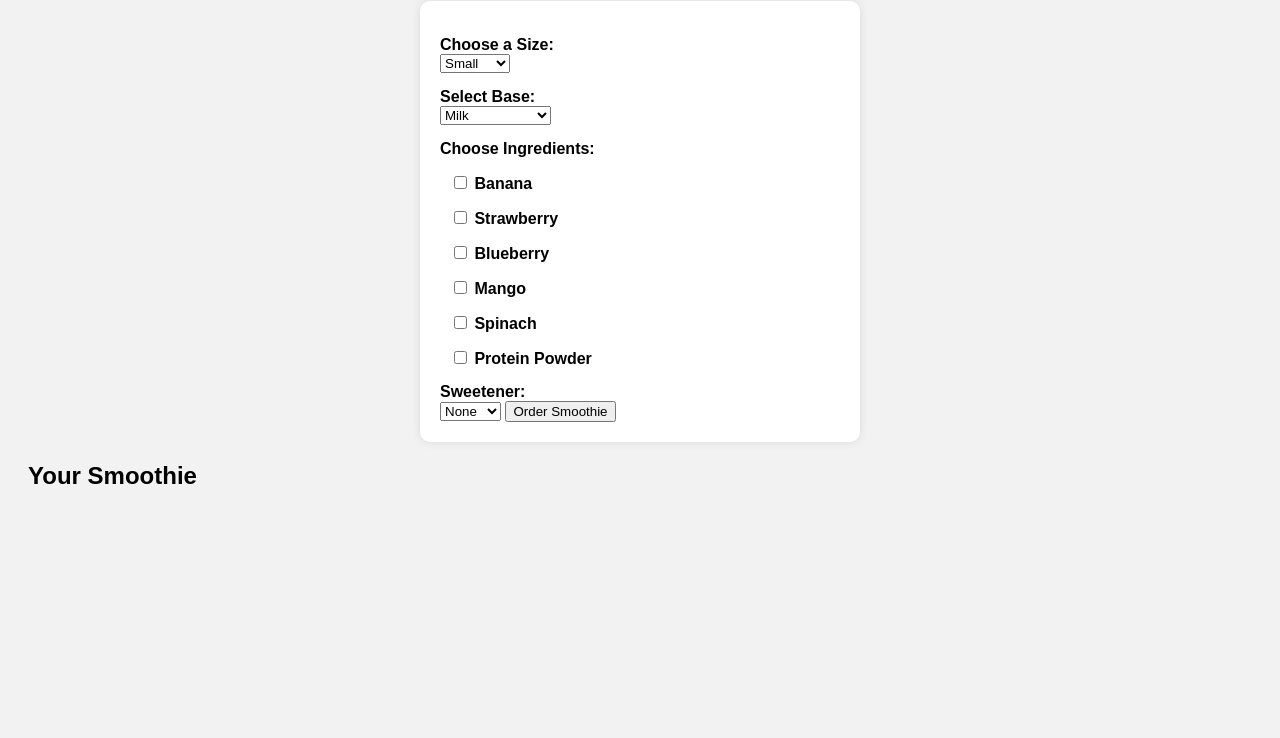
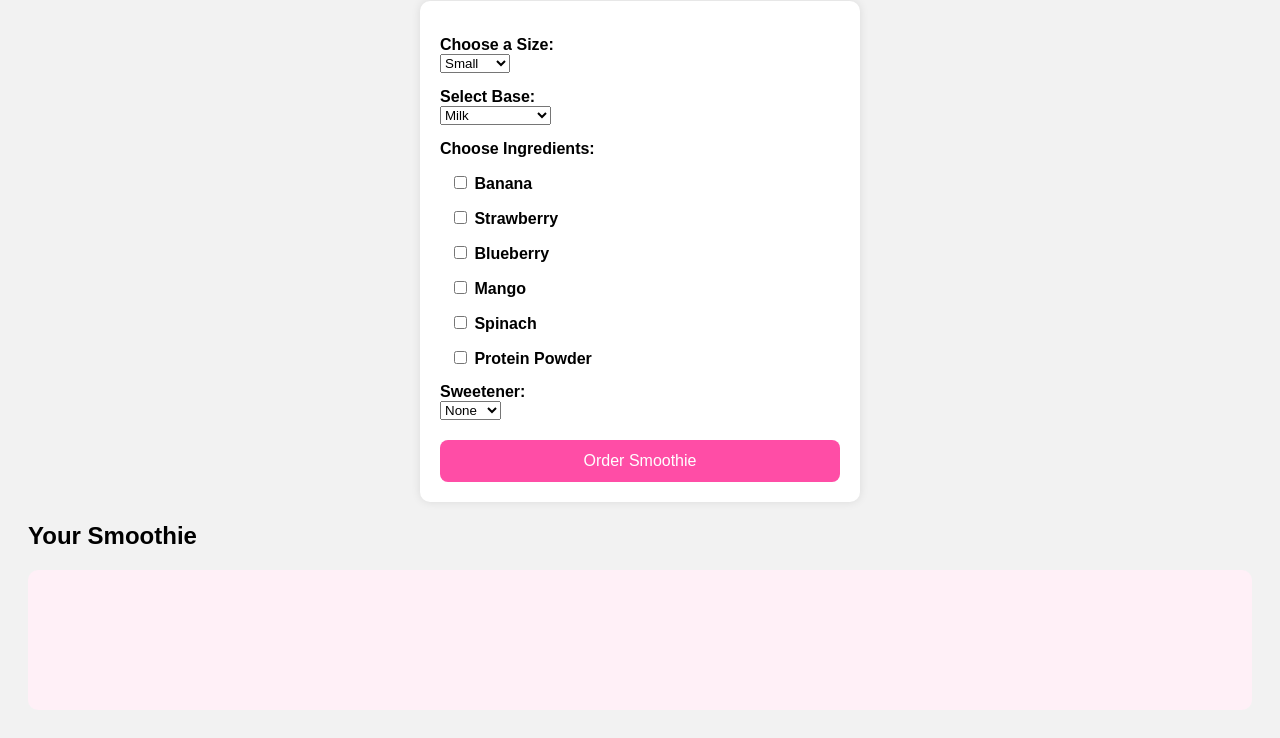
Before and after one commit to yash110905/COMP1073-F25, a plain HTML site: page Assignment-2/index.html in a window 1280 px wide. Shown: the part 107-845 px from the top of the page. Before the commit the page ends 800 px from the top, so only its background shows below. Drawn offline with Linux system fonts and the light colour scheme; a script that the page names is missing.

Commit message:
css for buttons also when user hover it will changed to different shades

```diff
--- a/Assignment-2/style.css
+++ b/Assignment-2/style.css
@@ -27,3 +27,26 @@ label {
     display: block;
     margin-left: 10px;
 }
+button {
+    margin-top: 20px;
+    width: 100%;
+    padding: 12px;
+    border: none;
+    background: #ff4da6;
+    color: white;
+    font-size: 16px;
+    border-radius: 8px;
+    cursor: pointer;
+}
+
+button:hover {
+    background: #e60073;
+}
+
+#output {
+    margin-top: 20px;
+    background: #fff0f7;
+    padding: 20px;
+    border-radius: 10px;
+    min-height: 100px;
+}
```
